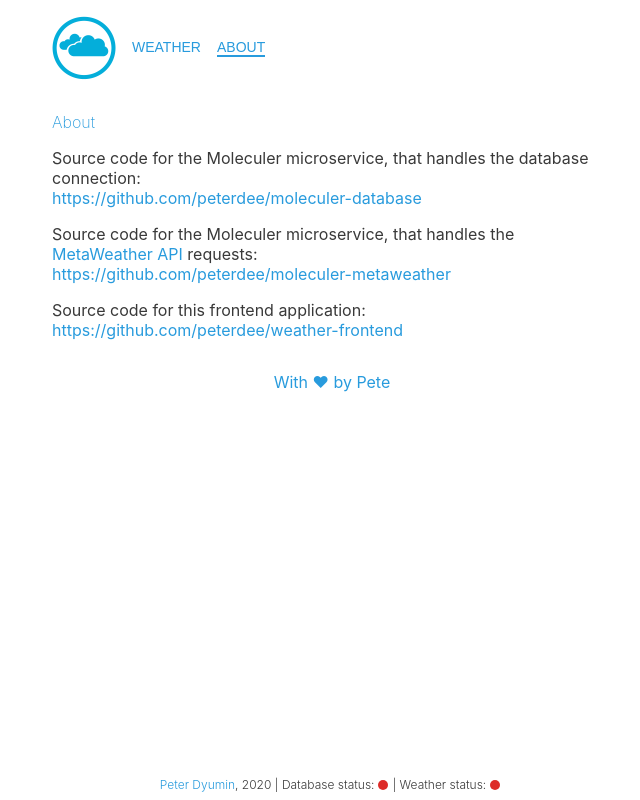
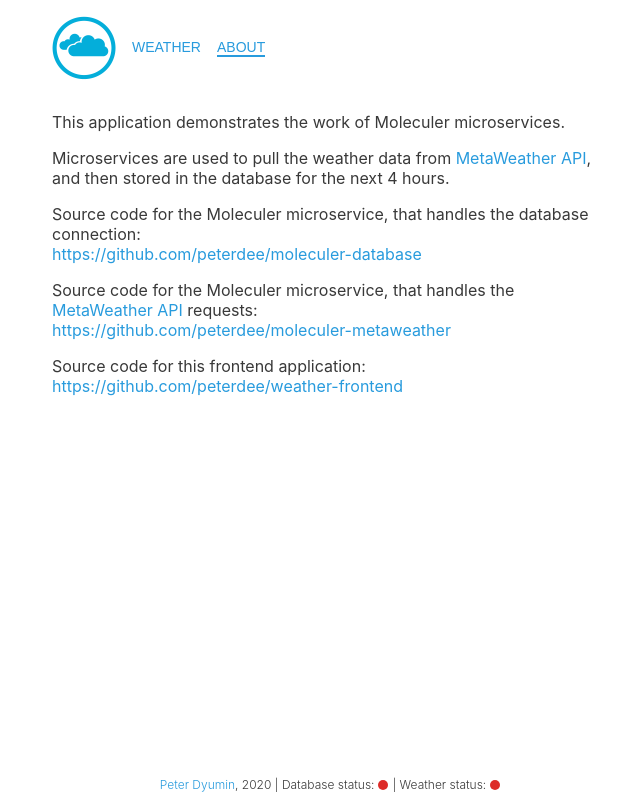
Before and after one commit to peterdee/weather-frontend, a React (Create React App) app: page /about in a window 1280 px wide. Shown: the whole page, without its empty margins (308-948 px from the left). Built offline with nearby package versions, Linux system fonts and the light colour scheme; no server answers.

Commit message:
Finalize About page

```diff
--- a/src/views/About/About.tsx
+++ b/src/views/About/About.tsx
@@ -1,10 +1,15 @@
 import React, { memo } from 'react';
 
 const About: React.FC = () => (
-  <div className="flex direction-column content">
-    <h1 className="noselect">
-      About
-    </h1>
+  <div className="flex direction-column content noselect">
+    <div>
+      This application demonstrates the work of Moleculer microservices.
+    </div>
+    <div className="margin-top">
+      Microservices are used to pull the weather data from <a
+        href="https://www.metaweather.com/api/"
+      >MetaWeather API</a>, and then stored in the database for the next 4 hours.
+    </div>
     <div className="margin-top">
       Source code for the Moleculer microservice, that handles the database connection:
     </div>
@@ -31,13 +36,6 @@ const About: React.FC = () => (
         https://github.com/peterdee/weather-frontend
       </a>
     </div>
-    <div className="margin-top">
-      <div className="margin-top text-center">
-        <a href="https://github.com/peterdee">
-          With ❤ by Pete
-        </a>
-      </div>
-    </div>
   </div>
 );
 
```
